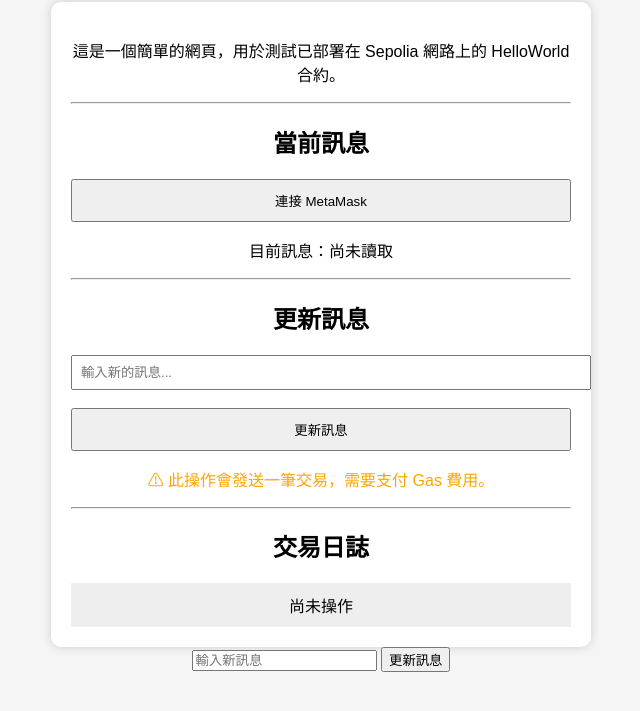
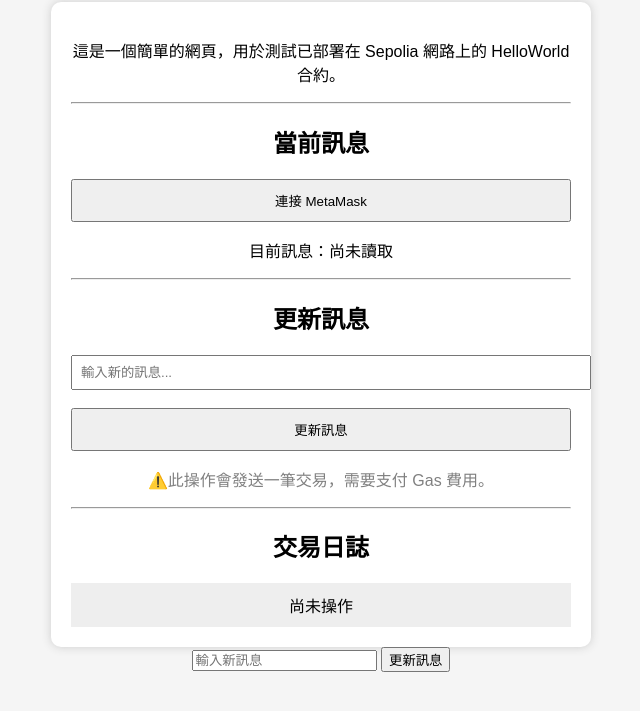
Before and after one commit to jwu10550181-arch/web3-test, a plain HTML site: page index.html in a window 1280 px wide. Shown: the part 87-798 px from the top of the page, without its empty margins (319-959 px from the left). Drawn offline with nearby package versions, Linux system fonts and the light colour scheme.

Commit message:
Update index.html

```diff
--- a/index.html
+++ b/index.html
@@ -29,7 +29,7 @@
 
     <button onclick="update()" style="width:100%; padding:10px;">更新訊息</button>
 
-    <p style="color:orange;">⚠ 此操作會發送一筆交易，需要支付 Gas 費用。</p>
+    <p style="color:grey;">⚠️此操作會發送一筆交易，需要支付 Gas 費用。</p>
 
     <hr>
 
@@ -38,7 +38,6 @@
     <div id="log" style="background:#eee; padding:10px;">尚未操作</div>
 
   </div>
-
 <input id="input" placeholder="輸入新訊息">
 <button onclick="update()">更新訊息</button>
 
```
